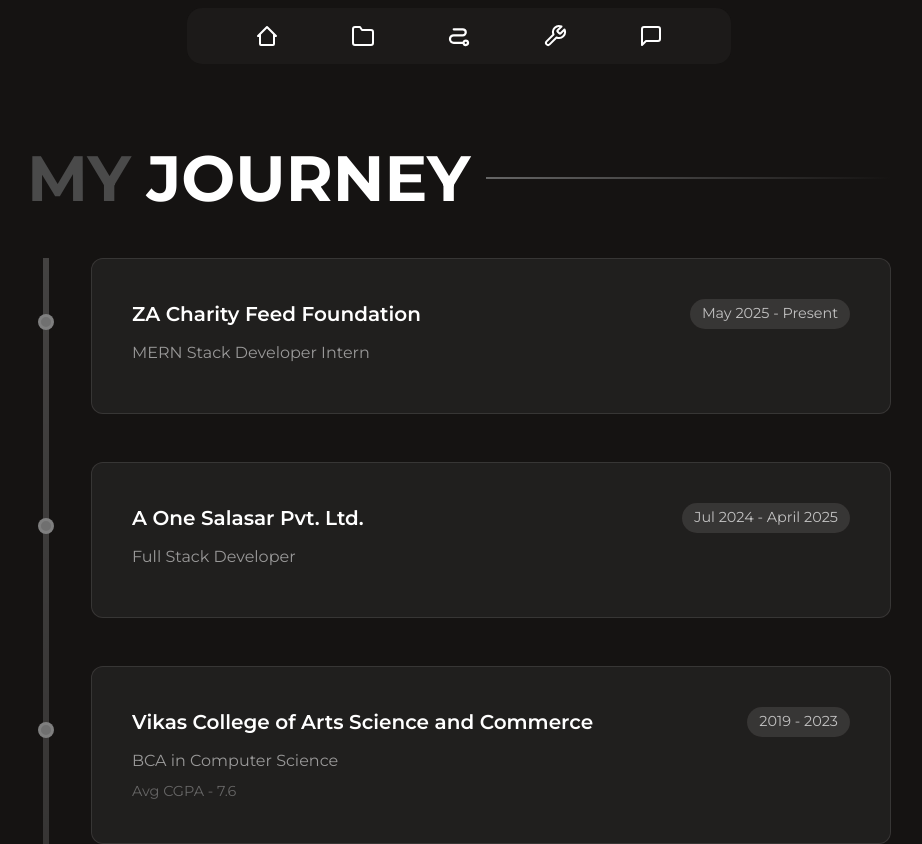
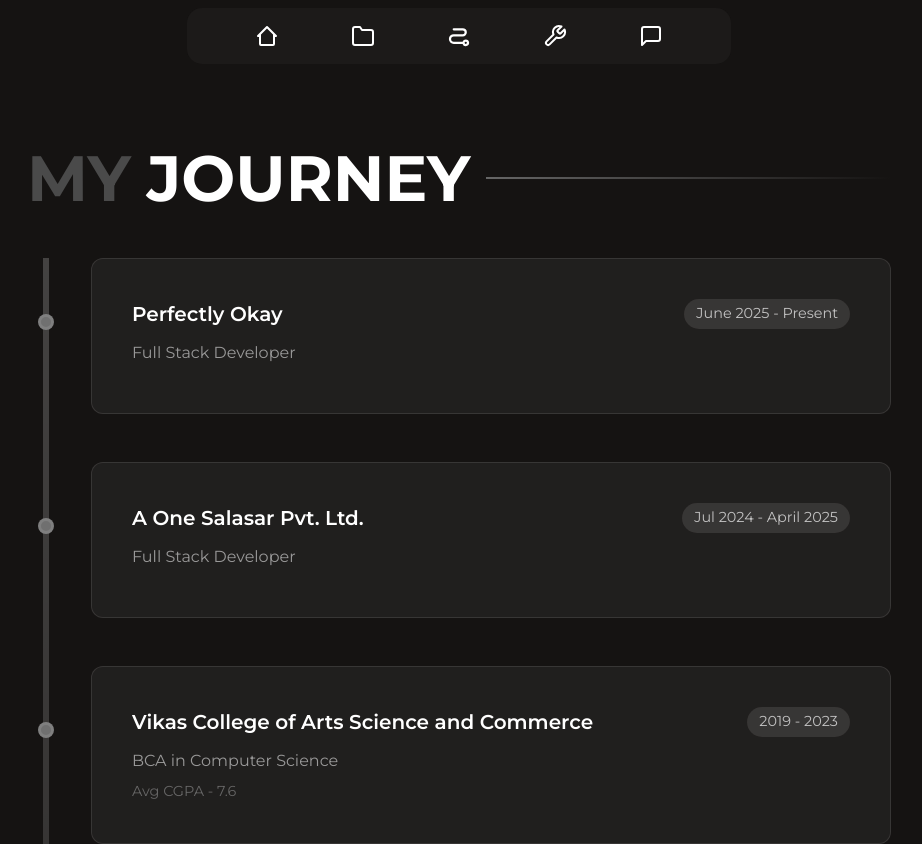
Before and after one commit to sumeetpevekar/portfolio, a Next.js app: page /journey in a window 1280 px wide. Shown: the top 844 px of the page, without its empty margins (181-1103 px from the left). Built offline with nearby package versions, Linux system fonts and the light colour scheme.

Commit message:
Update journeyArray.ts

```diff
--- a/src/app/journey/journey-components/journeyArray.ts
+++ b/src/app/journey/journey-components/journeyArray.ts
@@ -1,8 +1,8 @@
 const journey = [
     {
-        name: "ZA Charity Feed Foundation",
-        duration: "May 2025 - Present",
-        degree: "MERN Stack Developer Intern",
+        name: "Perfectly Okay",
+        duration: "June 2025 - Present",
+        degree: "Full Stack Developer",
     },
     {
         name: "A One Salasar Pvt. Ltd.",
```
